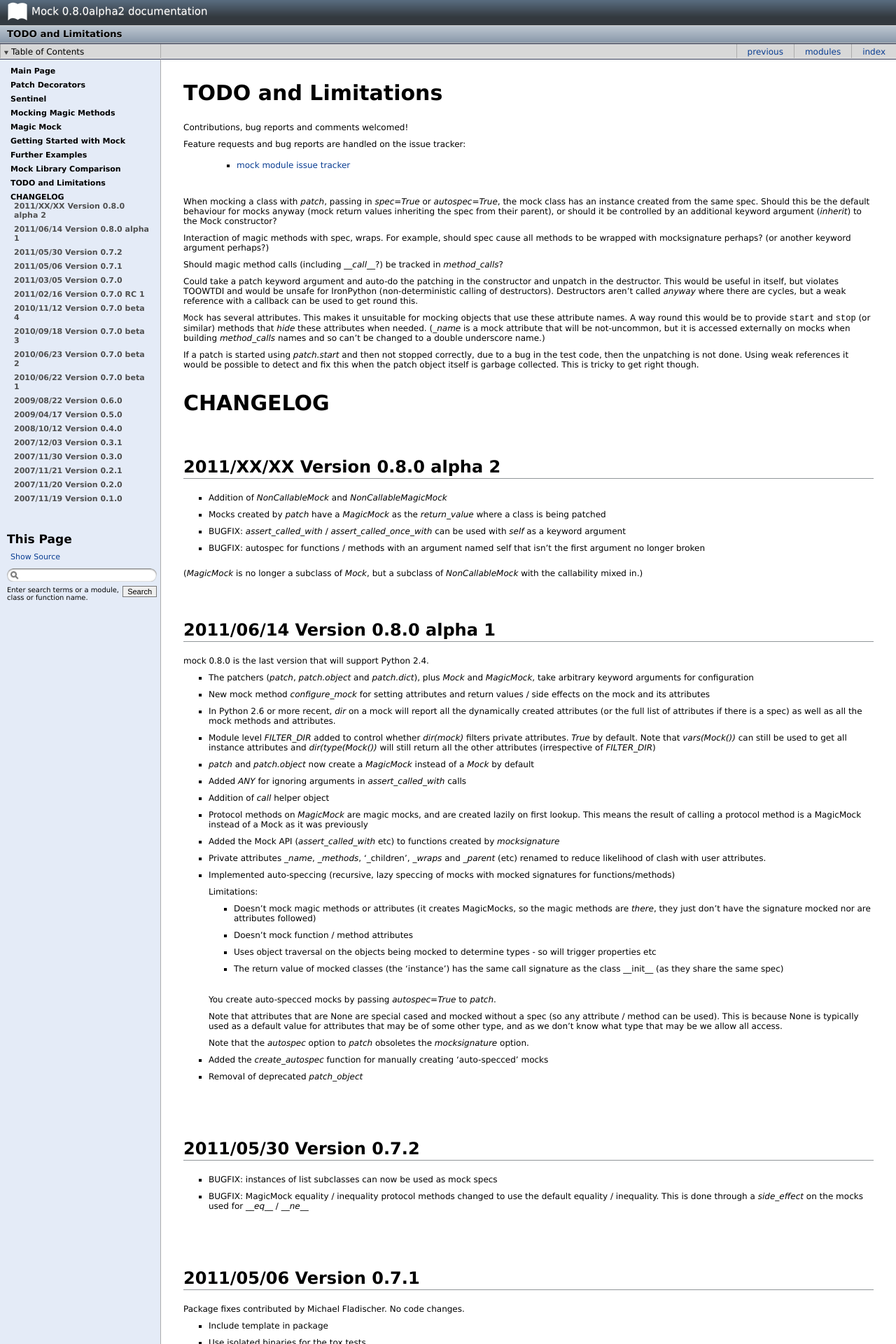
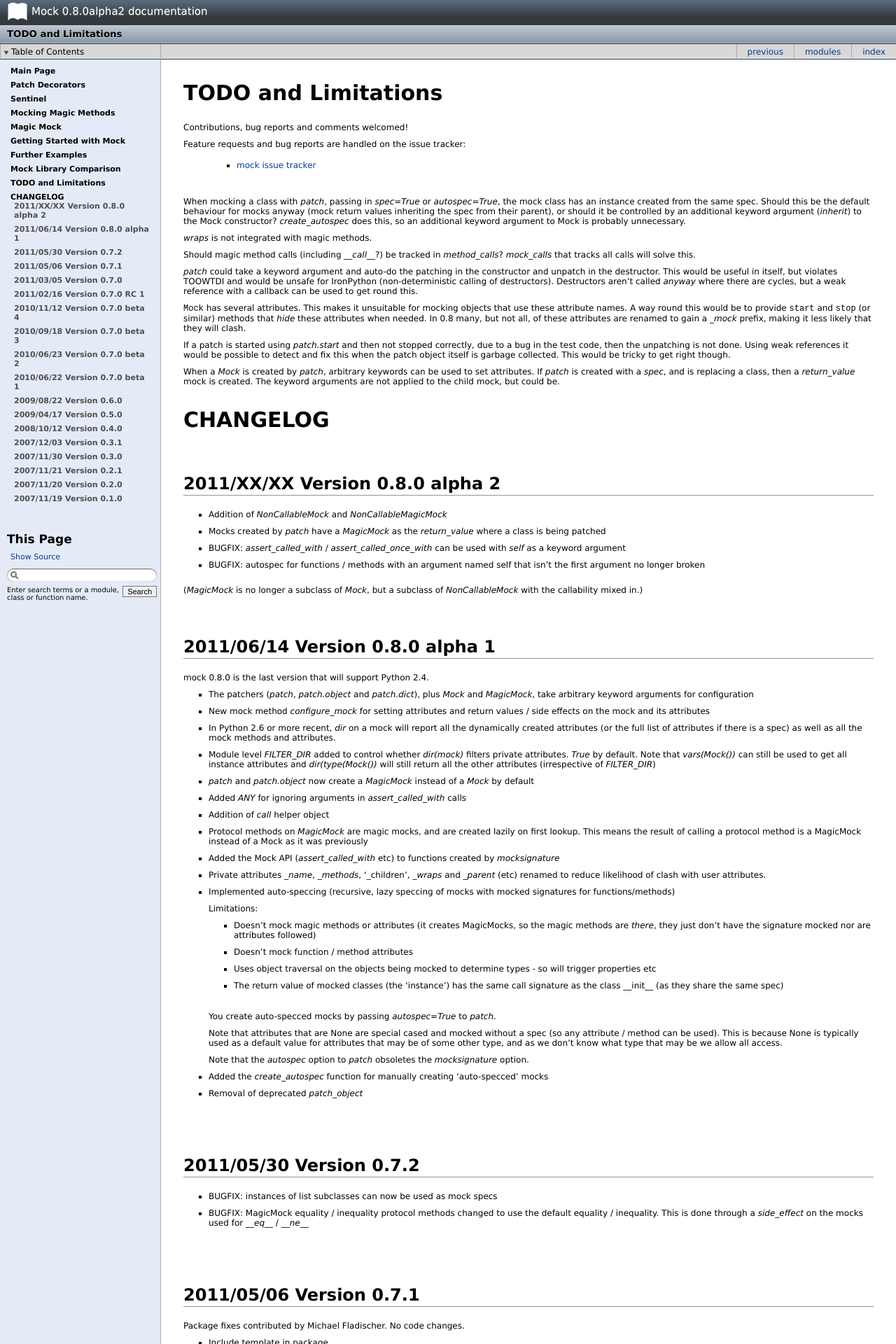
Before and after one commit to testing-cabal/mock, a Sphinx documentation site: the page built from docs/changelog.txt, in a window 1280 px wide. Shown: the top 1920 px of the page at 70% size. Built offline with Sphinx 7.4.7, drawn with Linux system fonts in a browser that asks for light colours; pages that are not in the unit, such as notebooks, are missing from menus; some of the changed text lies outside the part shown.

Commit message:
Changelog update

```diff
--- a/docs/changelog.txt
+++ b/docs/changelog.txt
@@ -8,37 +8,41 @@
 
 Feature requests and bug reports are handled on the issue tracker:
 
- * `mock module issue tracker <http://code.google.com/p/mock/issues/list>`_
+ * `mock issue tracker <http://code.google.com/p/mock/issues/list>`_
 
 When mocking a class with `patch`, passing in `spec=True` or `autospec=True`,
 the mock class has an instance created from the same spec. Should this be the
 default behaviour for mocks anyway (mock return values inheriting the spec
 from their parent), or should it be controlled by an additional keyword
-argument (`inherit`) to the Mock constructor?
+argument (`inherit`) to the Mock constructor? `create_autospec` does this, so
+an additional keyword argument to Mock is probably unnecessary.
 
-Interaction of magic methods with spec, wraps. For example, should spec cause
-all methods to be wrapped with mocksignature perhaps? (or another keyword
-argument perhaps?)
+`wraps` is not integrated with magic methods.
 
 Should magic method calls (including `__call__`?) be tracked in `method_calls`?
+`mock_calls` that tracks all calls will solve this.
 
-Could take a patch keyword argument and auto-do the patching in the
+`patch` could take a keyword argument and auto-do the patching in the
 constructor and unpatch in the destructor. This would be useful in itself, but
 violates TOOWTDI and would be unsafe for IronPython (non-deterministic calling
-of destructors). Destructors aren't called *anyway* where there are cycles, but
-a weak reference with a callback can be used to get round this.
+of destructors). Destructors aren't called *anyway* where there are cycles,
+but a weak reference with a callback can be used to get round this.
 
 ``Mock`` has several attributes. This makes it unsuitable for mocking objects
 that use these attribute names. A way round this would be to provide ``start``
 and ``stop`` (or similar) methods that *hide* these attributes when needed.
-(`_name` is a mock attribute that will be not-uncommon, but it is accessed
-externally on mocks when building `method_calls` names and so can't be changed
-to a double underscore name.)
+In 0.8 many, but not all, of these attributes are renamed to gain a `_mock`
+prefix, making it less likely that they will clash.
 
 If a patch is started using `patch.start` and then not stopped correctly, due
 to a bug in the test code, then the unpatching is not done. Using weak
 references it would be possible to detect and fix this when the patch object
-itself is garbage collected. This is tricky to get right though.
+itself is garbage collected. This would be tricky to get right though.
+
+When a `Mock` is created by `patch`, arbitrary keywords can be used to set
+attributes. If `patch` is created with a `spec`, and is replacing a class, then
+a `return_value` mock is created. The keyword arguments are not applied to the
+child mock, but could be.
 
 
 CHANGELOG
```
